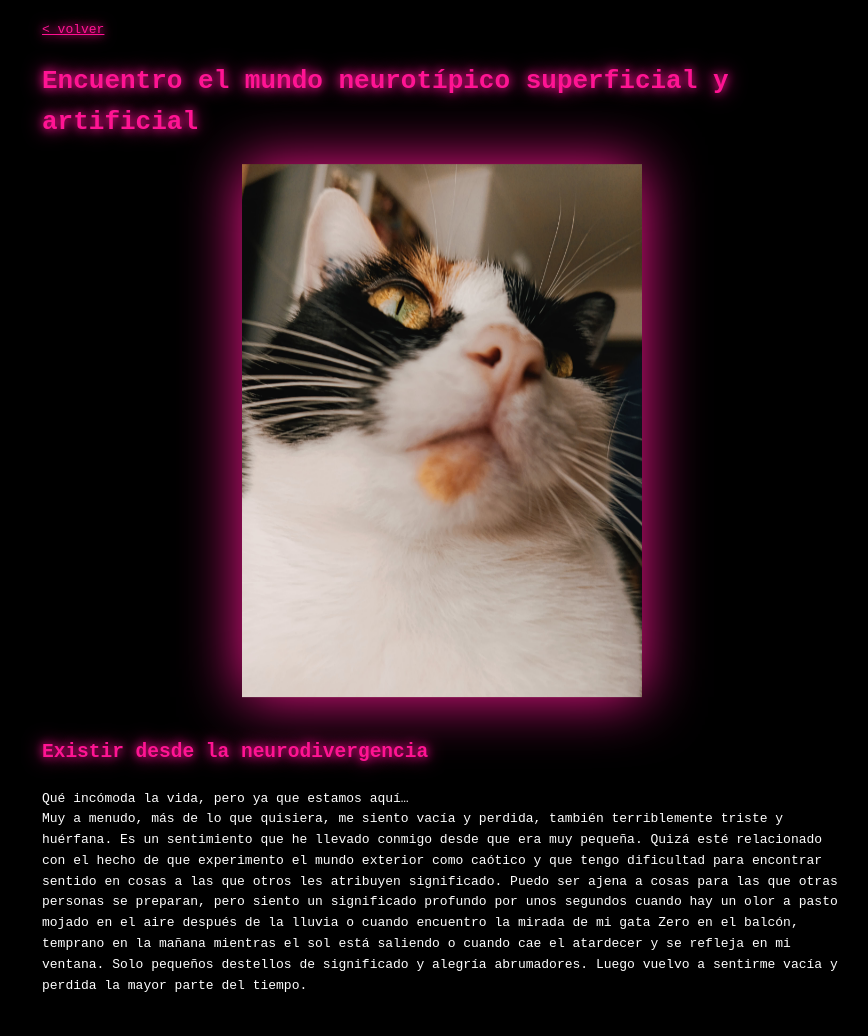
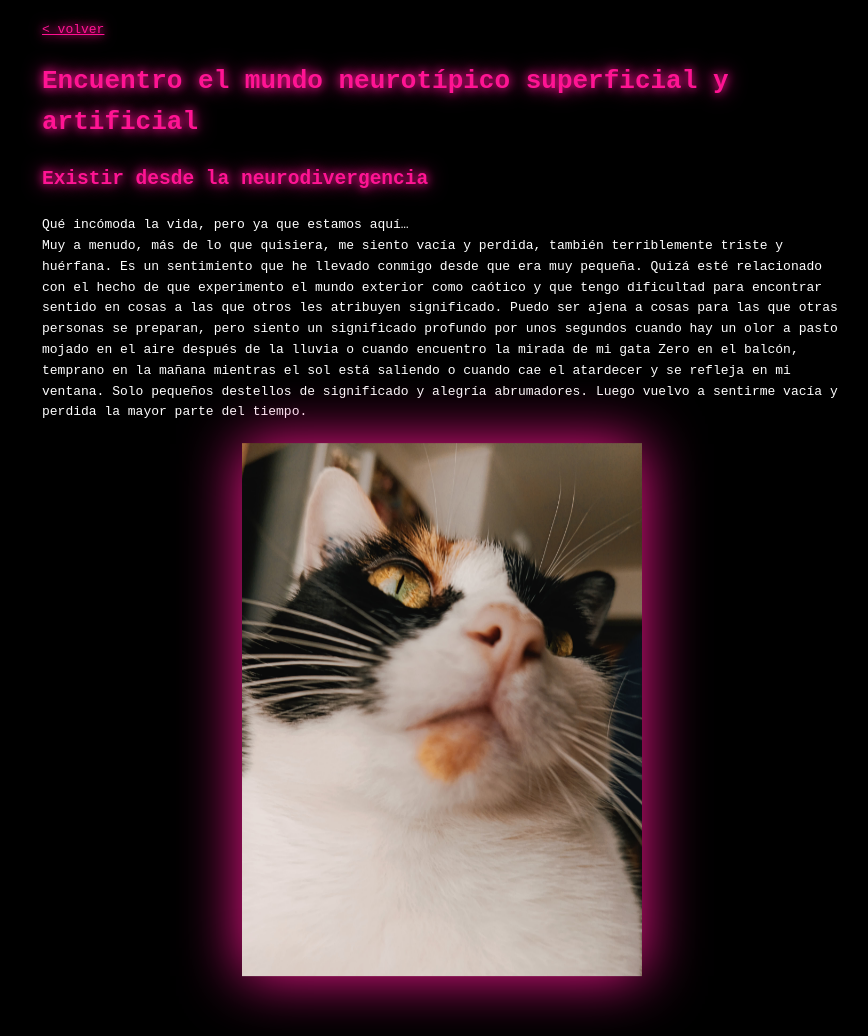
Before and after one commit to medusahra/medusahra.github.io, a Jekyll site: the page built from _posts/2025-11-13-neurodivergente.md, in a window 1280 px wide. Shown: the whole page, without its empty margins (198-1066 px from the left). Built offline with Jekyll 4.4.1, drawn with Linux system fonts in a browser that asks for light colours.

Commit message:
Update 2025-11-13-neurodivergente.md

```diff
--- a/_posts/2025-11-13-neurodivergente.md
+++ b/_posts/2025-11-13-neurodivergente.md
@@ -5,7 +5,6 @@ date: 2025-11-13
 ---
 [< volver](/)
 # Encuentro el mundo neurotípico superficial y artificial
-<img src="/assets/zero1.jpg" alt="zerogata" style="max-width: 90%; width: 400px; display: block; margin: 30px auto; filter: drop-shadow(0 0 30px #ff1493);">
 ## Existir desde la neurodivergencia
 
 Qué incómoda la vida, pero ya que estamos aquí…
@@ -15,3 +14,5 @@ Quizá esté relacionado con el hecho de que experimento el mundo exterior como
 Puedo ser ajena a cosas para las que otras personas se preparan, pero siento un significado profundo por unos segundos cuando hay un olor a pasto mojado en el aire después de la lluvia o cuando encuentro la mirada de mi gata Zero en el balcón,
 temprano en la mañana mientras el sol está saliendo o cuando cae el atardecer y se refleja en mi ventana.
 Solo pequeños destellos de significado y alegría abrumadores. Luego vuelvo a sentirme vacía y perdida la mayor parte del tiempo.
+
+<img src="/assets/zero1.jpg" alt="zerogata" style="max-width: 90%; width: 400px; display: block; margin: 30px auto; filter: drop-shadow(0 0 30px #ff1493);">
```
